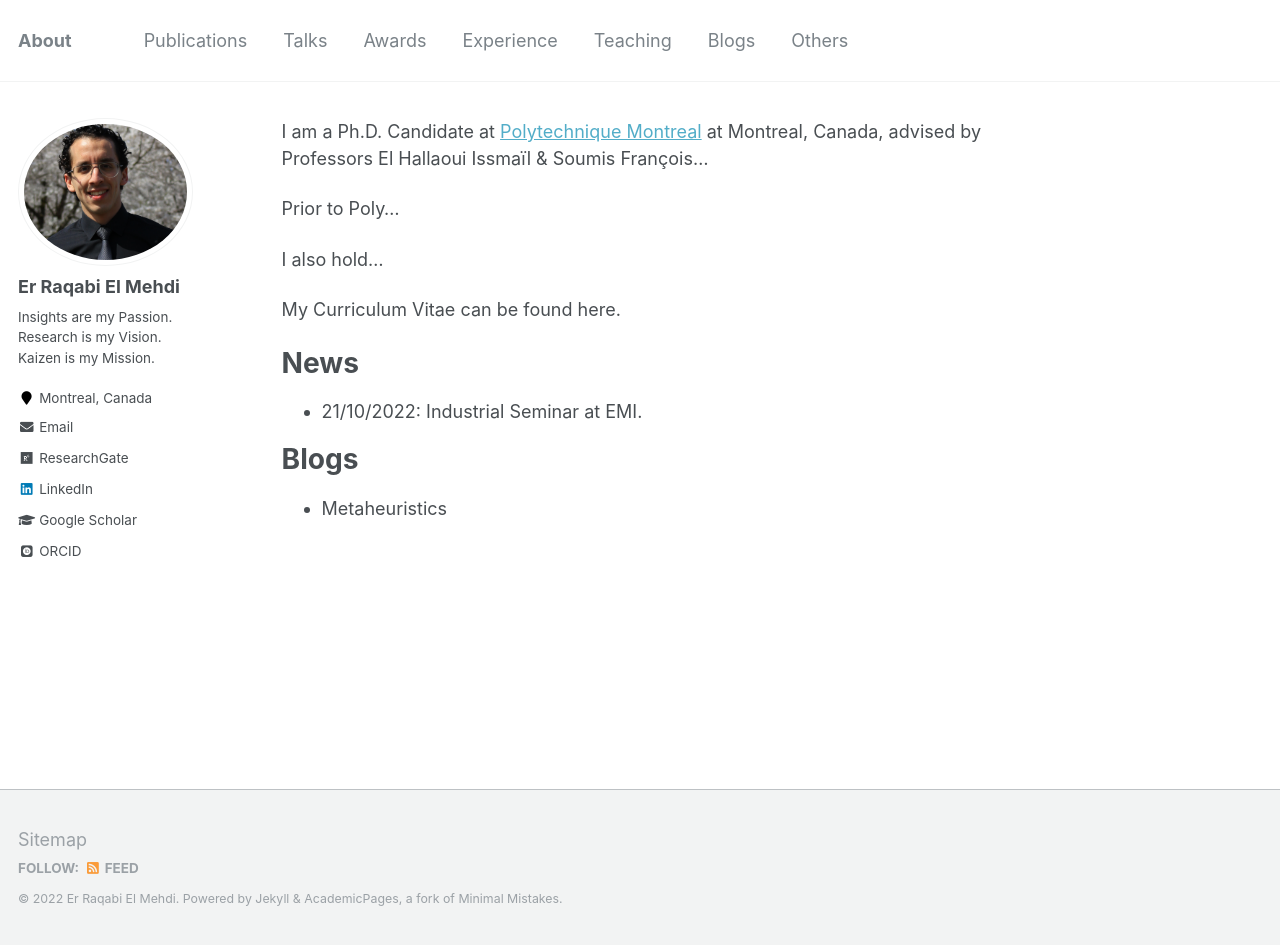
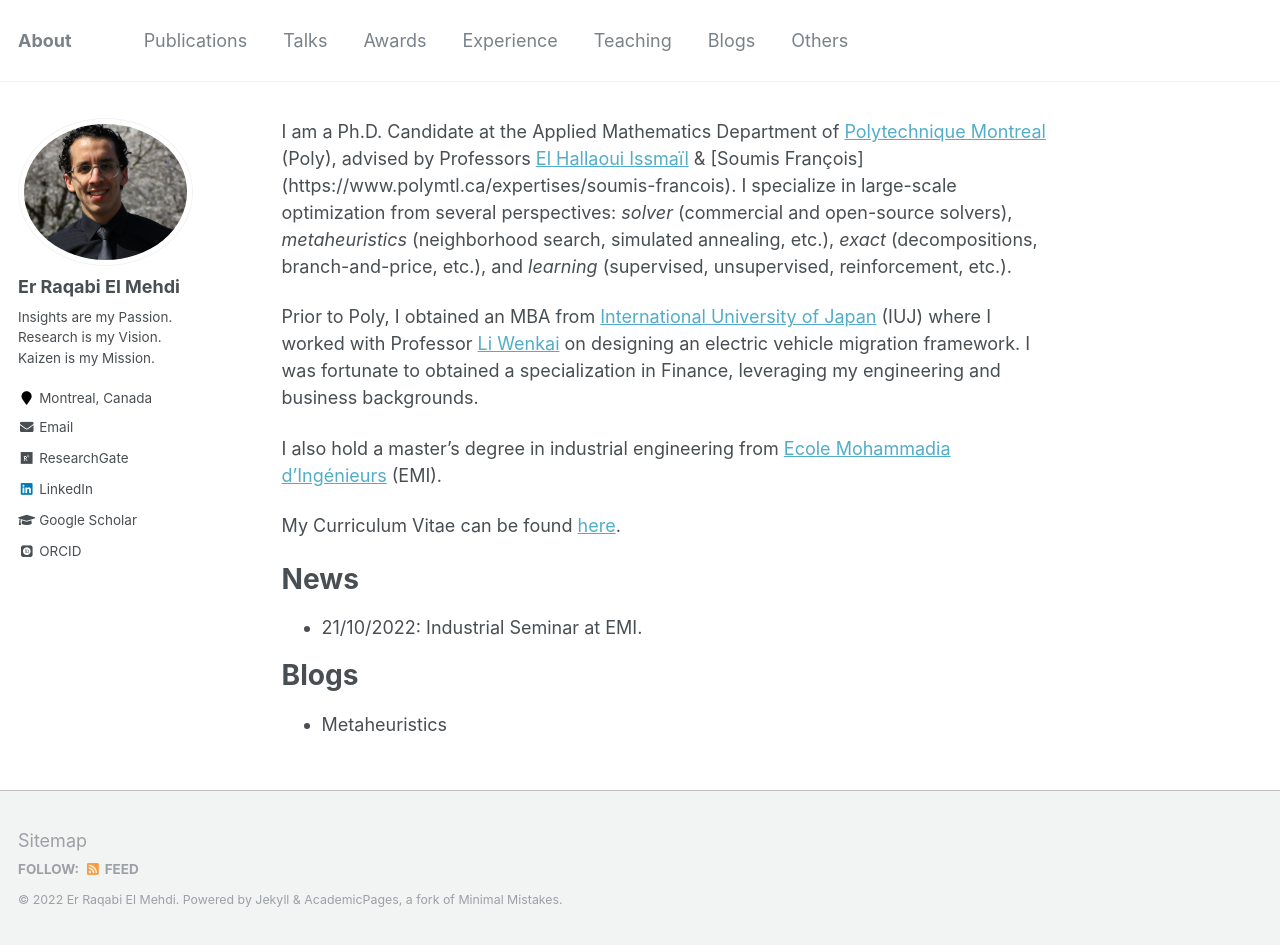
Before and after one commit to RqbMedi/rqbmedi.github.io, a Jekyll site: the page built from _pages/about.md, in a window 1280 px wide and 945 px high. Built offline with Jekyll 4.4.1, drawn with Linux system fonts in a browser that asks for light colours; some web fonts are replaced.

Commit message:
Initial Commit

```diff
--- a/_pages/about.md
+++ b/_pages/about.md
@@ -8,13 +8,13 @@ redirect_from:
   - /about.html
 ---
 
-I am a Ph.D. Candidate at [Polytechnique Montreal](https://github.com/academicpages/academicpages.github.io) at Montreal, Canada, advised by Professors El Hallaoui Issmaïl & Soumis François...
+I am a Ph.D. Candidate at the Applied Mathematics Department of [Polytechnique Montreal](https://www.polymtl.ca/) (Poly), advised by Professors [El Hallaoui Issmaïl](https://www.polymtl.ca/expertises/el-hallaoui-issmail) & [Soumis François] (https://www.polymtl.ca/expertises/soumis-francois). I specialize in large-scale optimization from several perspectives: *solver* (commercial and open-source solvers), *metaheuristics* (neighborhood search, simulated annealing, etc.), *exact* (decompositions, branch-and-price, etc.), and *learning* (supervised, unsupervised, reinforcement, etc.).
 
-Prior to Poly...
+Prior to Poly, I obtained an MBA from [International University of Japan](https://www.iuj.ac.jp/) (IUJ) where I worked with Professor [Li Wenkai](http://rmap.iuj.ac.jp/profile/en.1d04074599d978f5.html) on designing an electric vehicle migration framework. I was fortunate to obtained a specialization in Finance, leveraging my engineering and business backgrounds.
 
-I also hold...
+I also hold a master's degree in industrial engineering from [Ecole Mohammadia d'Ingénieurs](https://www.emi.ac.ma/) (EMI).
 
-My Curriculum Vitae can be found here.
+My Curriculum Vitae can be found [here](http://academicpages.github.io/files/CV.pdf).
 
 
 News
```
Also changed, not shown: 1 other file.
